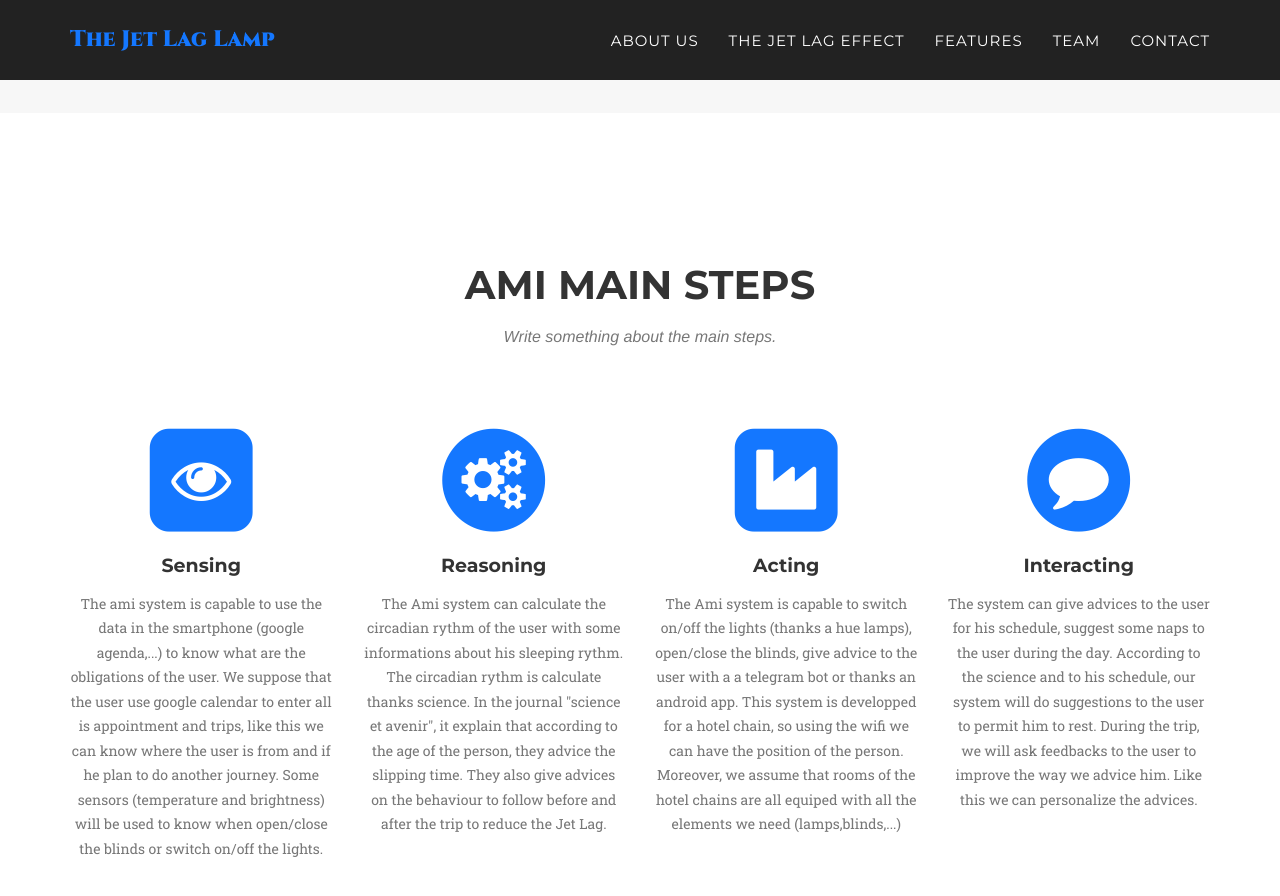
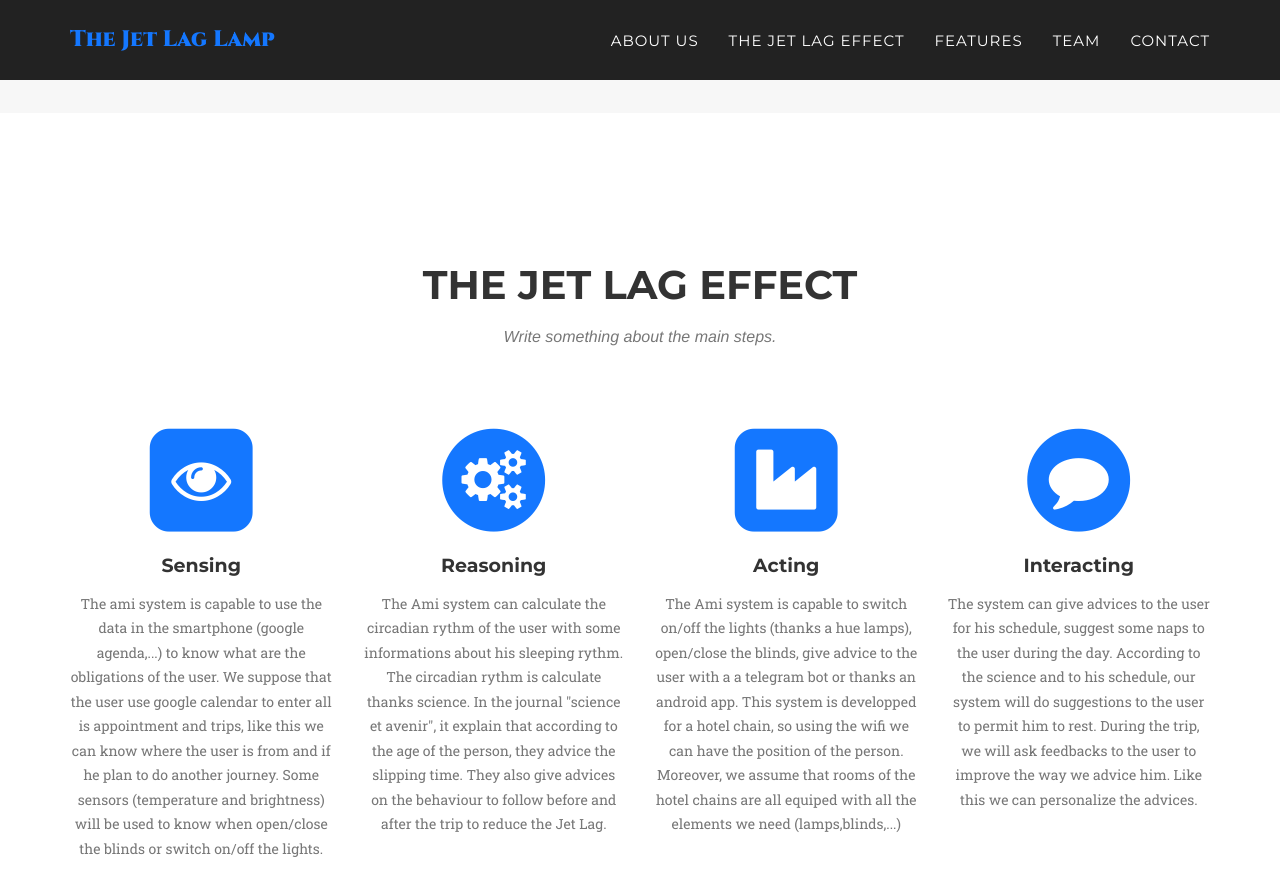
Before and after one commit to VincentGautier/Hotel-web-site, a Jekyll site: the page built from index.html, in a window 1280 px wide and 900 px high, scrolled down 1263 px. Shown: the top 896 px of the window. Built offline with Jekyll 4.4.1, drawn with Linux system fonts in a browser that asks for light colours; some web fonts are replaced.

Commit message:
Update ami_main_steps.html

```diff
--- a/_includes/ami_main_steps.html
+++ b/_includes/ami_main_steps.html
@@ -1,9 +1,9 @@
-<!-- AmI main steps Section -->
-    <section id="main_steps">
+<!-- Jet lag Section -->
+    <section id="jet_lag">
         <div class="container">
             <div class="row">
                 <div class="col-lg-12 text-center">
-                    <h2 class="section-heading">AmI main steps</h2>
+                    <h2 class="section-heading">The Jet Lag effect</h2>
                     <h3 class="section-subheading text-muted">Write something about the main steps.</h3>
                 </div>
             </div>
```
